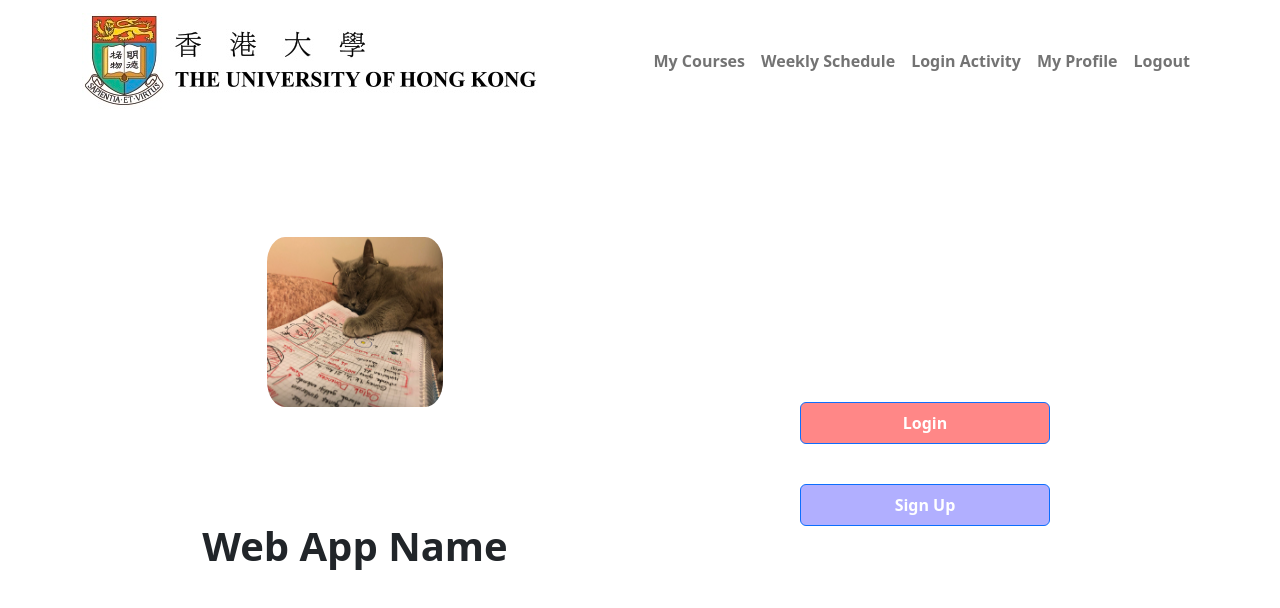
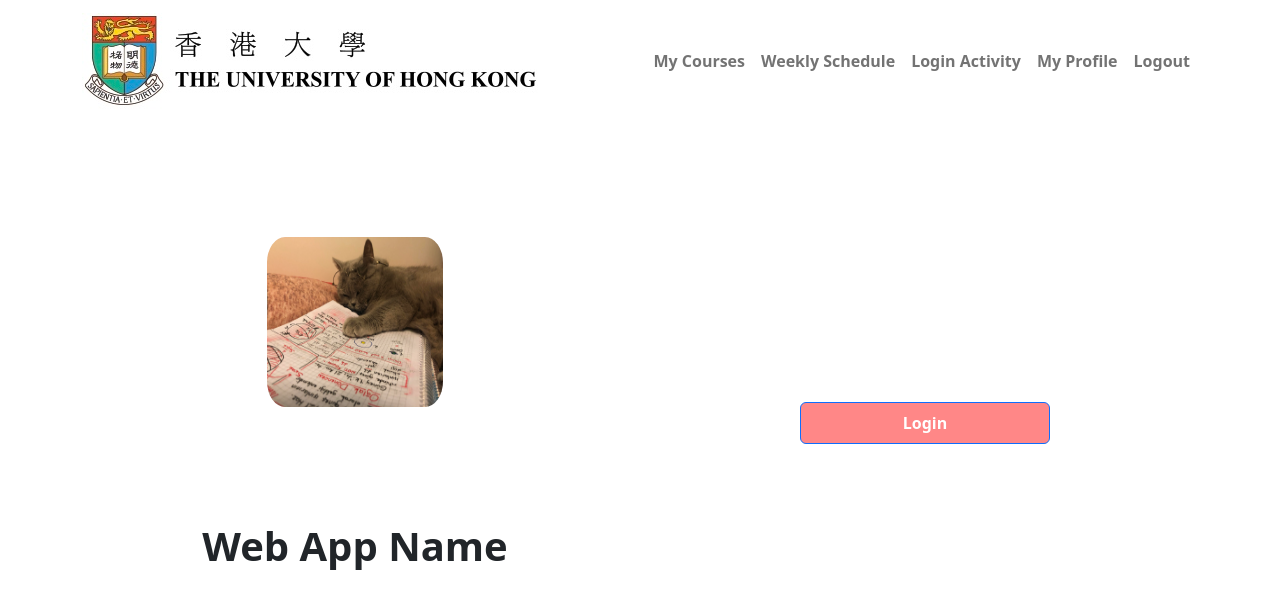
Before and after one commit to Codes-of-Aryan/Intelligent-Course-Management-System, a React (Create React App) app in the folder course-management-system/: page /welcome in a window 1280 px wide. Shown: the top 608 px of the page. Built offline with nearby package versions, Linux system fonts and the light colour scheme.

Commit message:
db_script fixed

```diff
--- a/course-management-system/src/pages/Welcome.js
+++ b/course-management-system/src/pages/Welcome.js
@@ -45,37 +45,8 @@ function Home() {
               Login
             </Button>
           </Link>
-          <Link to="/home" style={{ textDecoration: "none" }}>
-            <Button
-              style={{
-                display: "flex",
-                flexDirection: "row",
-                justifyContent: "center",
-                alignItems: "center",
-                padding: "8px 32px",
-                gap: "8px",
-                position: "relative",
-                background: "#B1AFFF",
-                margin: "auto",
-                top: "40%",
-                width: "250px",
-                fontWeight: "bold",
-              }}
-            >
-              Sign Up
-            </Button>
-          </Link>
         </Col>
       </Row>
-      {/* <Row>
-        <Col>1 of 2</Col>
-        <Col>2 of 2</Col>
-      </Row>
-      <Row>
-        <Col>1 of 3</Col>
-        <Col>2 of 3</Col>
-        <Col>3 of 3</Col>
-      </Row> */}
     </Container>
   );
 }
```
Also changed, not shown: 2 other files (tests, documents, lock files or other folders).
